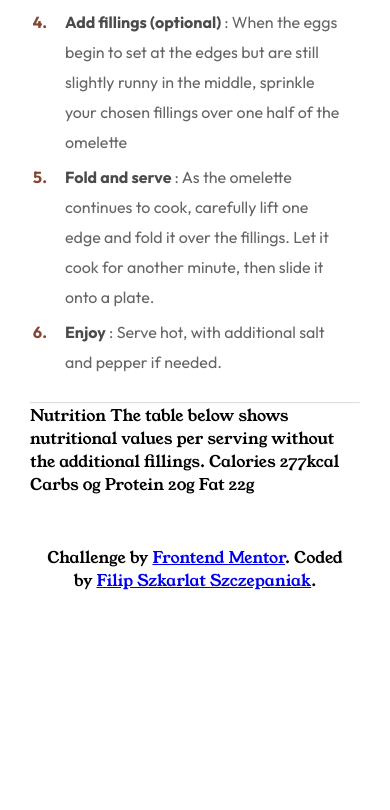
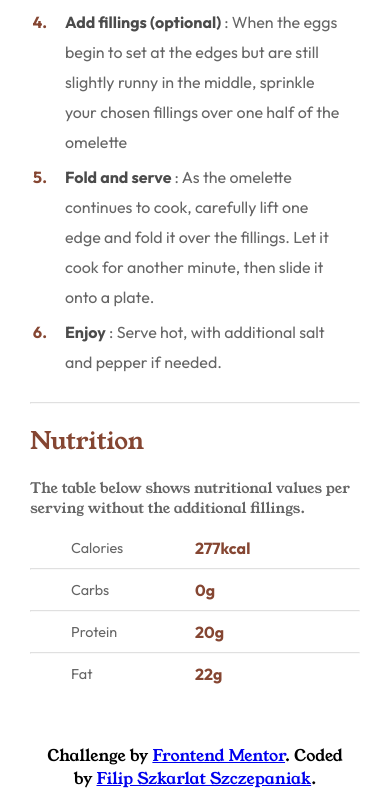
Before and after one commit to FilipSzkarlat/recipe-page, a plain HTML site: page index.html in a window 390 px wide. Shown: the part 1309-2119 px from the top of the page. Before the commit the page ends 1921 px from the top, so only its background shows below. Drawn offline with Linux system fonts and the light colour scheme.

Commit message:
mobile view is ready

```diff
--- a/index.html
+++ b/index.html
@@ -125,9 +125,32 @@
           </ol>
         </div>
         <hr />
-
-        Nutrition The table below shows nutritional values per serving without
-        the additional fillings. Calories 277kcal Carbs 0g Protein 20g Fat 22g
+        <h2>Nutrition</h2>
+        <p class="nutrition-description">
+          The table below shows nutritional values per serving without the
+          additional fillings.
+        </p>
+        <div class="nutrition-container">
+          <div class="nutritions">
+            <p>Calories</p>
+            <span>277kcal</span>
+          </div>
+          <hr />
+          <div class="nutritions">
+            <p>Carbs</p>
+            <span>0g</span>
+          </div>
+          <hr />
+          <div class="nutritions">
+            <p>Protein</p>
+            <span>20g</span>
+          </div>
+          <hr />
+          <div class="nutritions">
+            <p>Fat</p>
+            <span>22g</span>
+          </div>
+        </div>
       </div>
     </main>
 
--- a/style.css
+++ b/style.css
@@ -131,6 +131,26 @@ hr {
   opacity: 0.7;
 }
 
+/* NUTRITION SECTION */
+.nutritions {
+  display: flex;
+  align-items: center;
+  justify-content: center;
+  font-family: "Outfit", sans-serif;
+  margin: 10px;
+}
+
+.nutritions p,
+.nutritions span {
+  width: 40%;
+  margin: 0;
+}
+
+.nutritions span {
+  font-weight: 700;
+  color: hsl(14, 45%, 36%);
+}
+
 /* FOOTER */
 footer {
   width: 80%;
```
